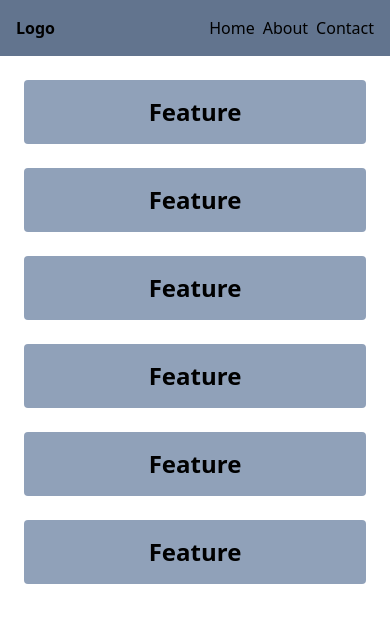
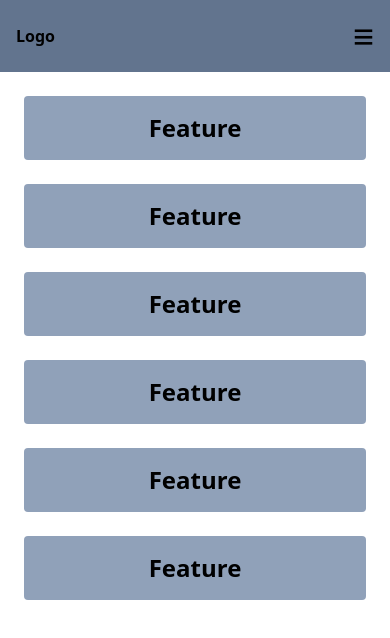
Before and after one commit to kriztiank-UCN/codespaces-preact-tailwind, a Preact app: page / in a window 390 px wide. Shown: the top 638 px of the page. Built offline with nearby package versions, Linux system fonts and the light colour scheme.

Commit message:
Responsive Navbar

```diff
--- a/src/index.jsx
+++ b/src/index.jsx
@@ -1,23 +1,48 @@
 import { render } from "preact";
 import "./style.css";
+import { useState } from "preact/hooks";
 
 export function App() {
+  const [open, setOpen] = useState(false);
+
   return (
     <div>
-      {/* Nav (flex) */}
+      {/* Navbar (flex) */}
       <div className="flex items-center justify-between bg-slate-500 p-4">
         <div className="font-bold">Logo</div>
-        <div className="flex gap-2">
+
+        {/* Desktop Nav */}
+        {/* Hide on small above sm: show */}
+        <div className="hidden sm:flex gap-2">
           <span>Home</span>
           <span>About</span>
           <span>Contact</span>
         </div>
+
+        {/* Show on small above sm: hide */}
+        <button
+          className="text-4xl cursor-pointer sm:hidden"
+          onClick={() => setOpen(!open)}
+        >
+          ≡
+        </button>
       </div>
+
+      {/* Mobile Nav */}
+      {/* Show on small above sm: hide */}
+      {open && (
+        <div className="flex flex-col items-center p-4 gap-2 bg-slate-500 sm:hidden">
+          <span>Home</span>
+          <span>About</span>
+          <span>Contact</span>
+        </div>
+      )}
+
       {/* Content (grid) */}
       {/* Responsive Design */}
       {/* boxes sm=1 md=2 lg=3 */}
       {/* text sm=2xl anything bigger=text-sm */}
-      <div className="grid sm:grid-cols-2 md:grid-cols-3 p-6 gap-6 text-center font-semibold text-2xl sm:text-sm">
+      <div className="grid grid-cols-1 sm:grid-cols-2 md:grid-cols-3 p-6 gap-6 text-center font-semibold text-2xl sm:text-sm">
         <div className="bg-slate-400 p-4 rounded hover:bg-slate-600 hover:scale-105 cursor-pointer transition-all">
           Feature
         </div>
```
